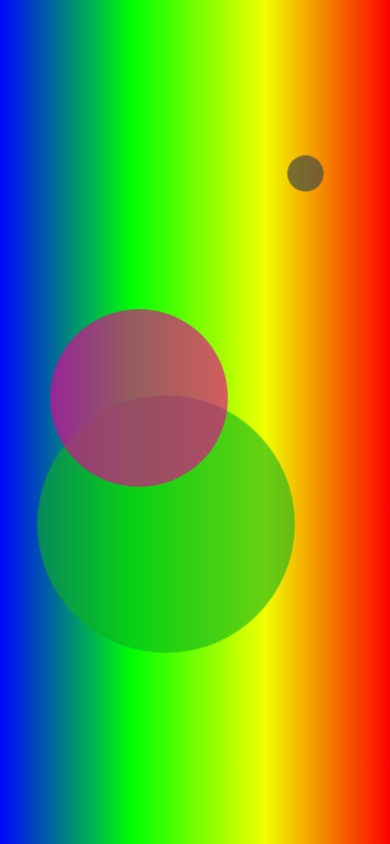
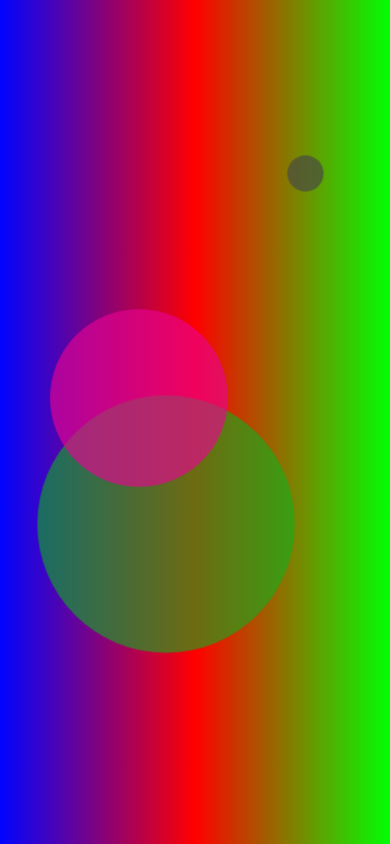
Before and after one commit to timcharlier6/lilypond, a plain HTML site: page index.html in a window 390 px wide. Drawn offline with Linux system fonts and the light colour scheme.

Commit message:
Update style.css

```diff
--- a/style.css
+++ b/style.css
@@ -51,3 +51,22 @@ body {
         opacity: 0;
     }
 }
+
+/* Media query for Android devices */
+@media screen and (max-width: 480px) {
+    body {
+        background: linear-gradient(
+            90deg,
+            rgba(0, 5, 255, 1) 0%,
+            rgba(255, 0, 0, 1) 50%,
+            rgba(0, 255, 3, 1) 100%
+        );
+        font-size: 14px;
+    }
+
+    .circle {
+        animation: growAndFade 10s ease-out forwards;
+    }
+
+    /* Add any other styles specific to Android devices here */
+}
```
